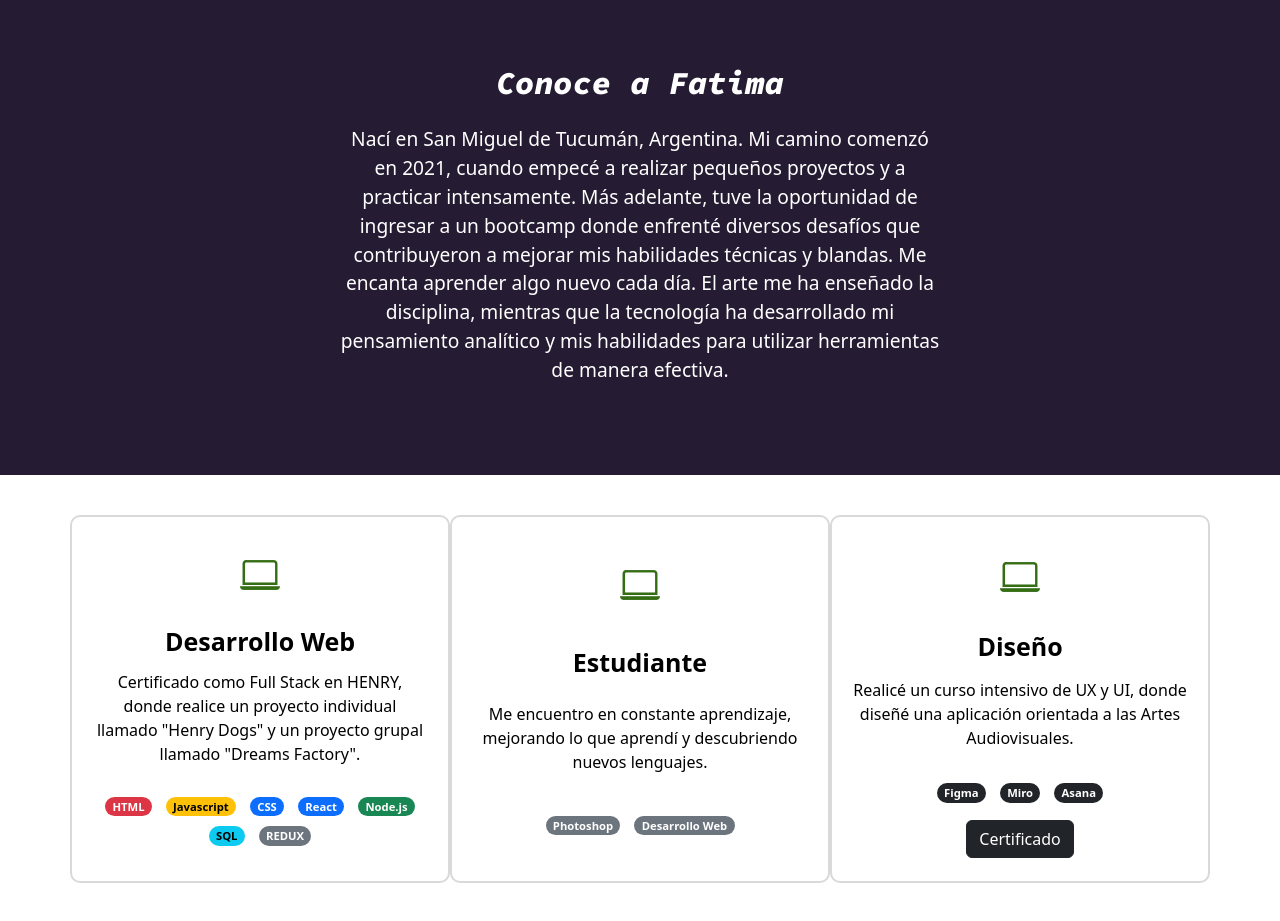
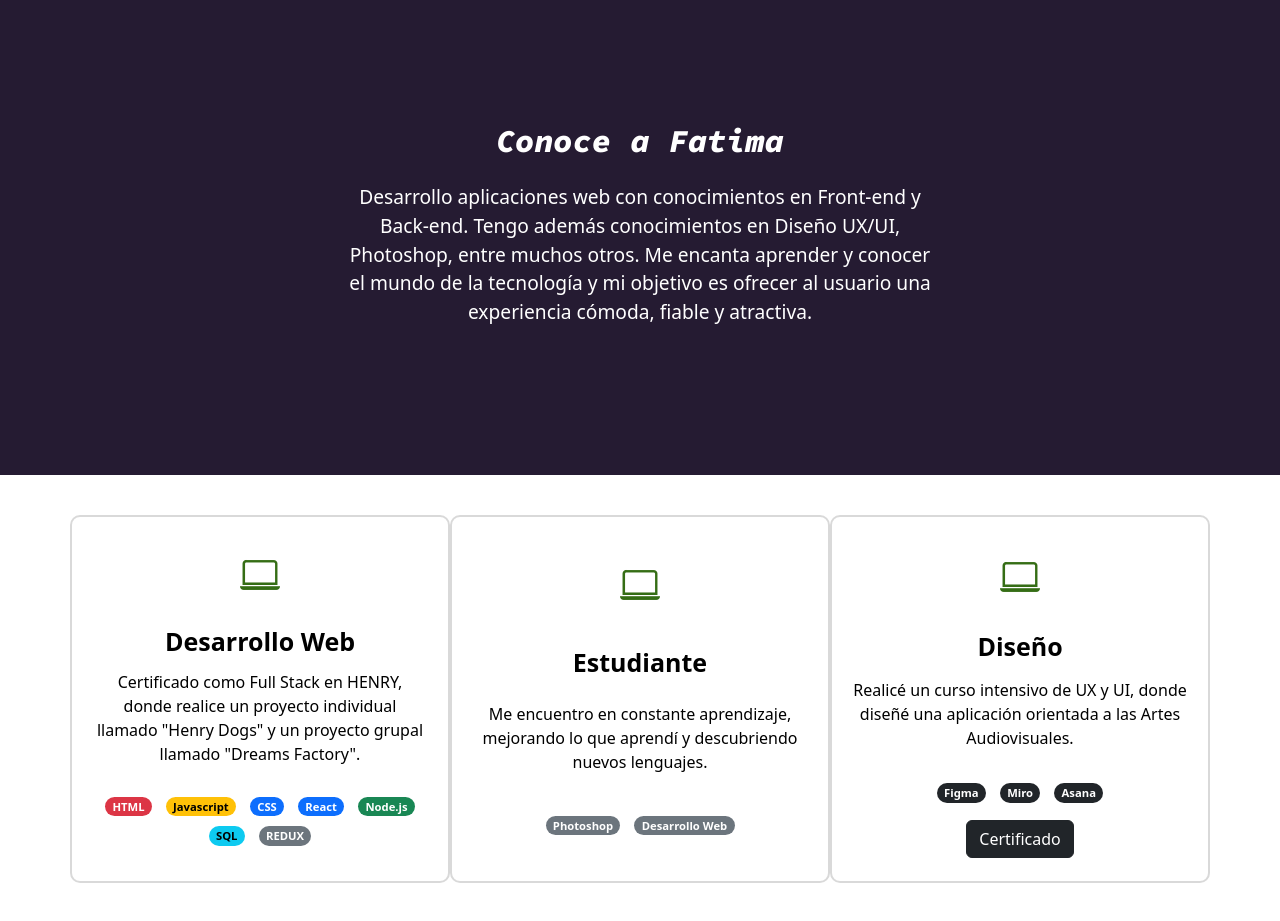
Before and after one commit to pabletefatimarocio/Portafolio, a plain HTML site: page index.html in a window 1280 px wide. Shown: the part 860-1781 px from the top of the page. Drawn offline with nearby package versions, Linux system fonts and the light colour scheme.

Commit message:
sobre mí

```diff
--- a/index.html
+++ b/index.html
@@ -66,10 +66,7 @@
 <section id="sobre-mi" class="sobre-mi seccion-oscura">
 <div class="contenedor">
   <h2 class="seccion-titulo">Conoce a Fatima</h2>
-  <p class="seccion-texto">Nací en San Miguel de Tucumán, Argentina.
-    Mi camino comenzó en 2021, cuando empecé a realizar pequeños proyectos y a practicar intensamente.
-    Más adelante, tuve la oportunidad de ingresar a un bootcamp donde enfrenté diversos desafíos que contribuyeron a mejorar mis habilidades técnicas y blandas.
-    Me encanta aprender algo nuevo cada día. El arte me ha enseñado la disciplina, mientras que la tecnología ha desarrollado mi pensamiento analítico y mis habilidades para utilizar herramientas de manera efectiva.</p>
+  <p class="seccion-texto">Desarrollo aplicaciones web con conocimientos en Front-end y Back-end. Tengo además conocimientos en Diseño UX/UI, Photoshop, entre muchos otros. Me encanta aprender y conocer el mundo de la tecnología y mi objetivo es ofrecer al usuario una experiencia cómoda, fiable y atractiva.</p>
 </div>
 </section>
 
```
